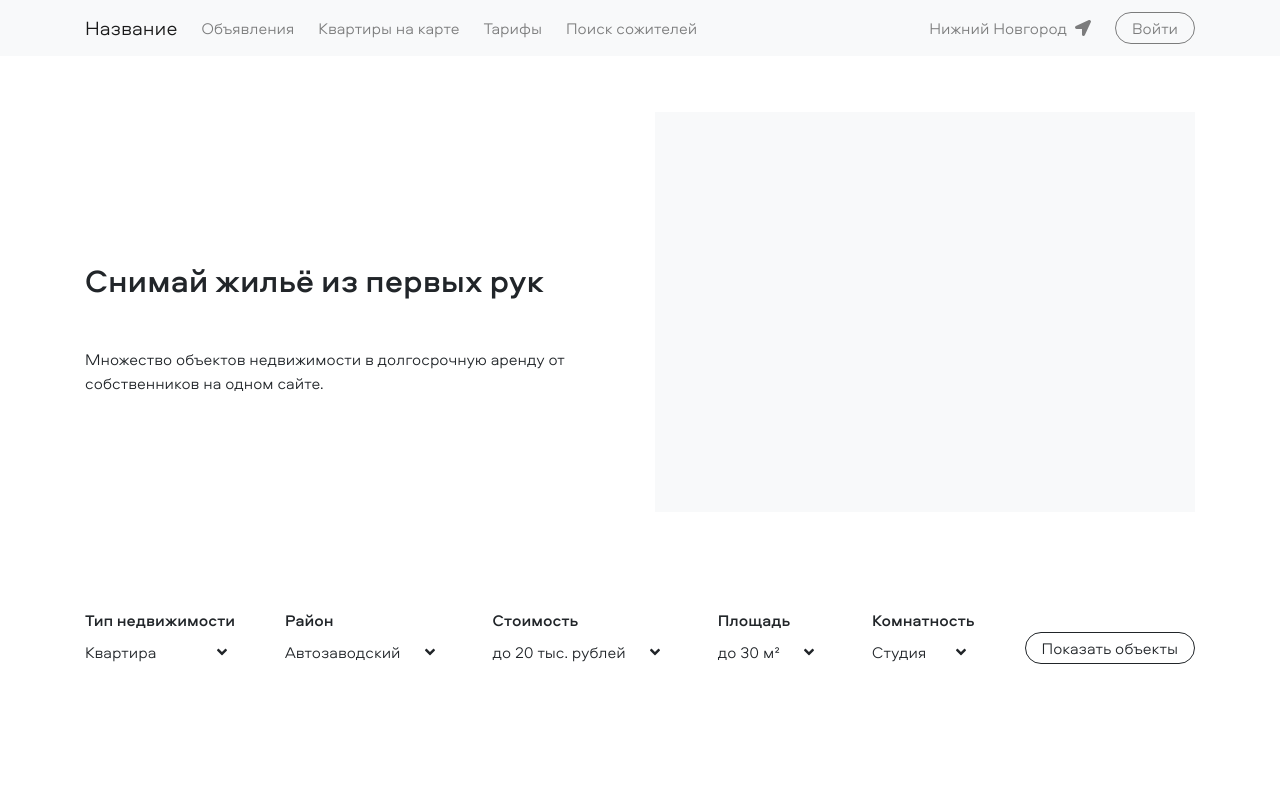
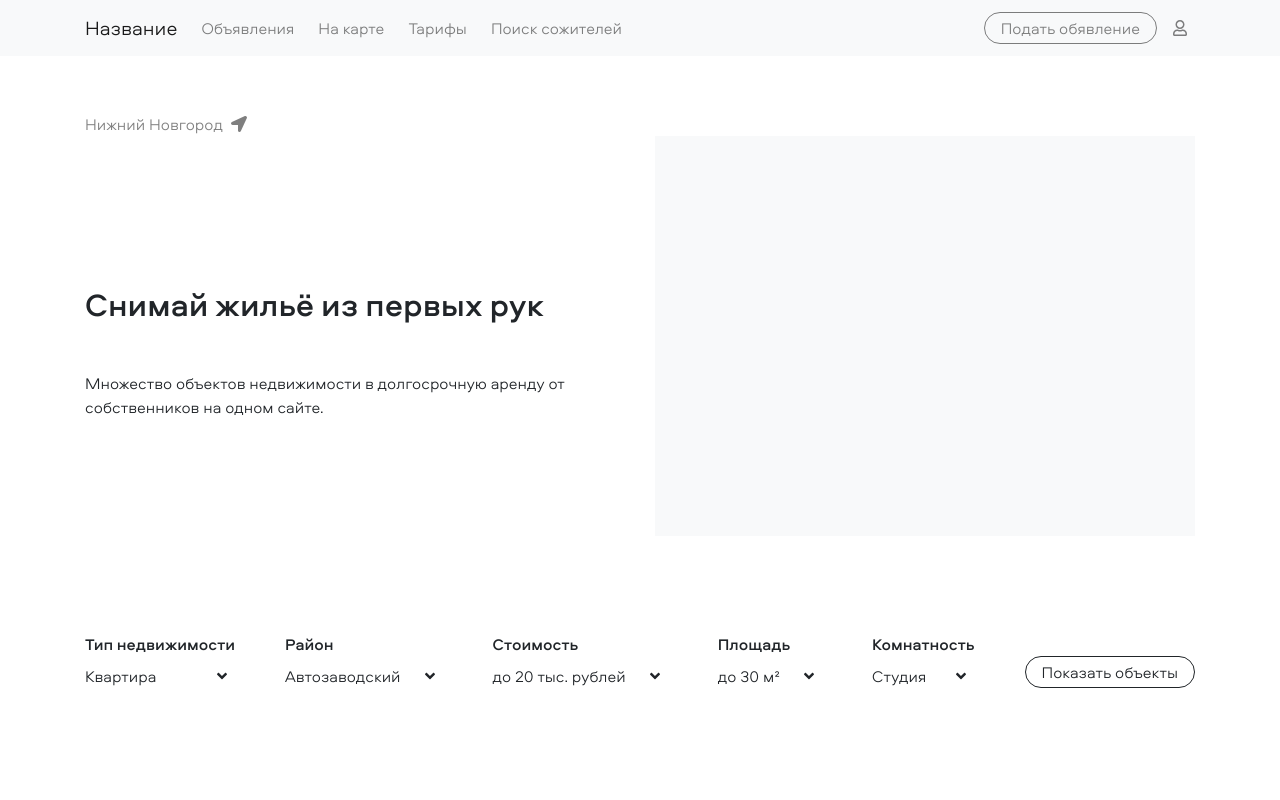
Before and after one commit to honeyshi/RealEstateAgency, a React (Create React App) app: page / in a window 1280 px wide. Shown: the top 800 px of the page. Built offline with nearby package versions, Linux system fonts and the light colour scheme.

Commit message:
Update navbar

```diff
--- a/package.json
+++ b/package.json
@@ -5,6 +5,7 @@
   "dependencies": {
     "@fortawesome/fontawesome-svg-core": "^1.2.32",
     "@fortawesome/free-brands-svg-icons": "^5.15.1",
+    "@fortawesome/free-regular-svg-icons": "^5.15.2",
     "@fortawesome/free-solid-svg-icons": "^5.15.1",
     "@fortawesome/react-fontawesome": "^0.1.14",
     "@testing-library/jest-dom": "^5.11.8",
--- a/src/app/navbarPages/startPage/sections/filtersSection.tsx
+++ b/src/app/navbarPages/startPage/sections/filtersSection.tsx
@@ -1,11 +1,18 @@
 import React from 'react';
-import { Block, Column, Container, Flexbox, Row, Section, TextField } from 'shared/base';
+import { Block, Column, Container, Flexbox, Icon, Row, Section, TextField } from 'shared/base';
 import { StartPageFilters } from 'pageParts/filters';
+import { Link } from 'react-router-dom';
 
 export const FiltersSection: React.FC = () => {
   return (
     <Section>
       <Container nonFluid>
+        <Link to="#" className="d-md-flex d-none mr-2 text-black-50">
+          Нижний Новгород
+          <Block px="2">
+            <Icon name="location-arrow" />
+          </Block>
+        </Link>
         <Row pb="5" alignItems="center">
           <Column>
             <Flexbox justifyContent="center" vertical>
--- a/src/shared/base/icon.tsx
+++ b/src/shared/base/icon.tsx
@@ -13,6 +13,7 @@ import {
   faArrowLeft,
 } from '@fortawesome/free-solid-svg-icons';
 import { faInstagram, faTelegram, faVk } from '@fortawesome/free-brands-svg-icons';
+import { faUser } from '@fortawesome/free-regular-svg-icons';
 import { FontAwesomeIcon } from '@fortawesome/react-fontawesome';
 
 import { propsToSpace, SpaceProps } from './utils/spaceUtil';
@@ -27,6 +28,7 @@ library.add(
   faHome,
   faArrowRight,
   faArrowLeft,
+  faUser,
   faInstagram,
   faTelegram,
   faVk
@@ -44,7 +46,8 @@ export type ImportedIcon =
   | 'angle-down'
   | 'home'
   | 'arrow-right'
-  | 'arrow-left';
+  | 'arrow-left'
+  | 'user';
 
 interface IconProps extends SpaceProps, React.HTMLAttributes<any> {
   className?: string;
--- a/src/shared/composite/navbarLeft.tsx
+++ b/src/shared/composite/navbarLeft.tsx
@@ -3,7 +3,7 @@ import { NavbarContainer, NavbarItem } from 'shared/base';
 
 const navbarItems = [
   { text: 'Объявления', to: '/advert', key: 'navbar-advert' },
-  { text: 'Квартиры на карте', to: '/flats-map', key: 'navbar-flats-map' },
+  { text: 'На карте', to: '/flats-map', key: 'navbar-flats-map' },
   { text: 'Тарифы', to: '/rates', key: 'navbar-rates' },
   { text: 'Поиск сожителей', to: '/search-roommates', key: 'navbar-search-roommates' },
 ];
--- a/src/shared/composite/navbarRight.tsx
+++ b/src/shared/composite/navbarRight.tsx
@@ -1,15 +1,13 @@
 import React from 'react';
-import { Block, Icon, NavbarContainer, NavbarItem } from 'shared/base';
+import { Icon, NavbarContainer, NavbarItem } from 'shared/base';
 
 export const NavbarRight: React.FC = () => {
   return (
     <NavbarContainer ml="auto">
-      <NavbarItem text="Нижний Новгород" to="/" mr="2" linkClass="d-flex">
-        <Block px="2">
-          <Icon name="location-arrow" />
-        </Block>
+      <NavbarItem text="Подать обявление" to="/new-advertisment" linkClass="rounded-link" mt="1" mr="2" />
+      <NavbarItem to="/login">
+        <Icon prefix="far" name="user" />
       </NavbarItem>
-      <NavbarItem text="Войти" to="/login" linkClass="rounded-link" mt="1" />
     </NavbarContainer>
   );
 };
--- a/src/shared/composite/navbarSmall.tsx
+++ b/src/shared/composite/navbarSmall.tsx
@@ -18,12 +18,13 @@ export const NavbarSmall: React.FC = () => {
 
   return (
     <NavbarContainer>
-      <NavbarItem text="Нижний Новгород" to="/" mr="2" linkClass="d-flex">
+      <NavbarItem text="Нижний Новгород" to="#" mr="2" linkClass="d-flex">
         <Block px="2">
           <Icon name="location-arrow" />
         </Block>
       </NavbarItem>
       <NavbarItem text="Войти" to="/login" mt="1" />
+      <NavbarItem text="Подать объявление" to="/new-advertisment" mt="1" />
       {navbarItemComponents}
     </NavbarContainer>
   );
```
Also changed, not shown: 1 other file (tests, documents, lock files or other folders).
